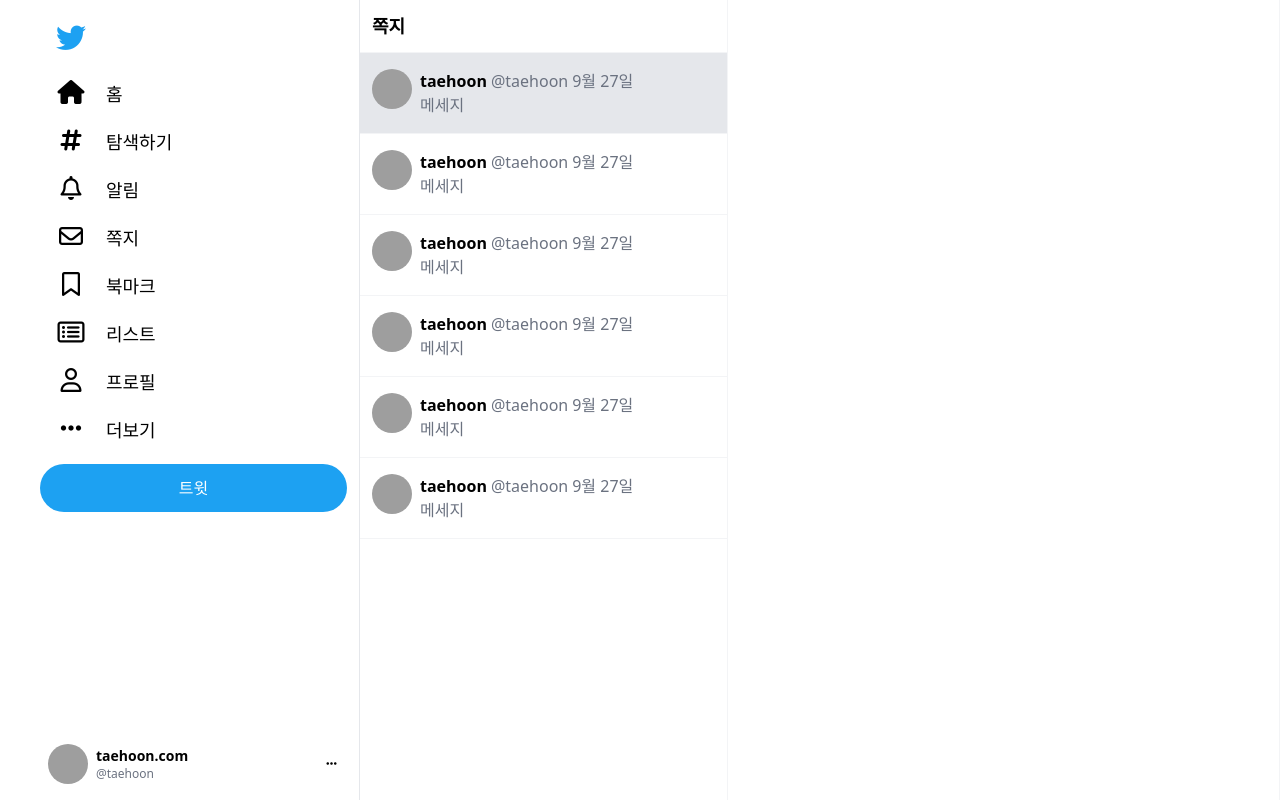
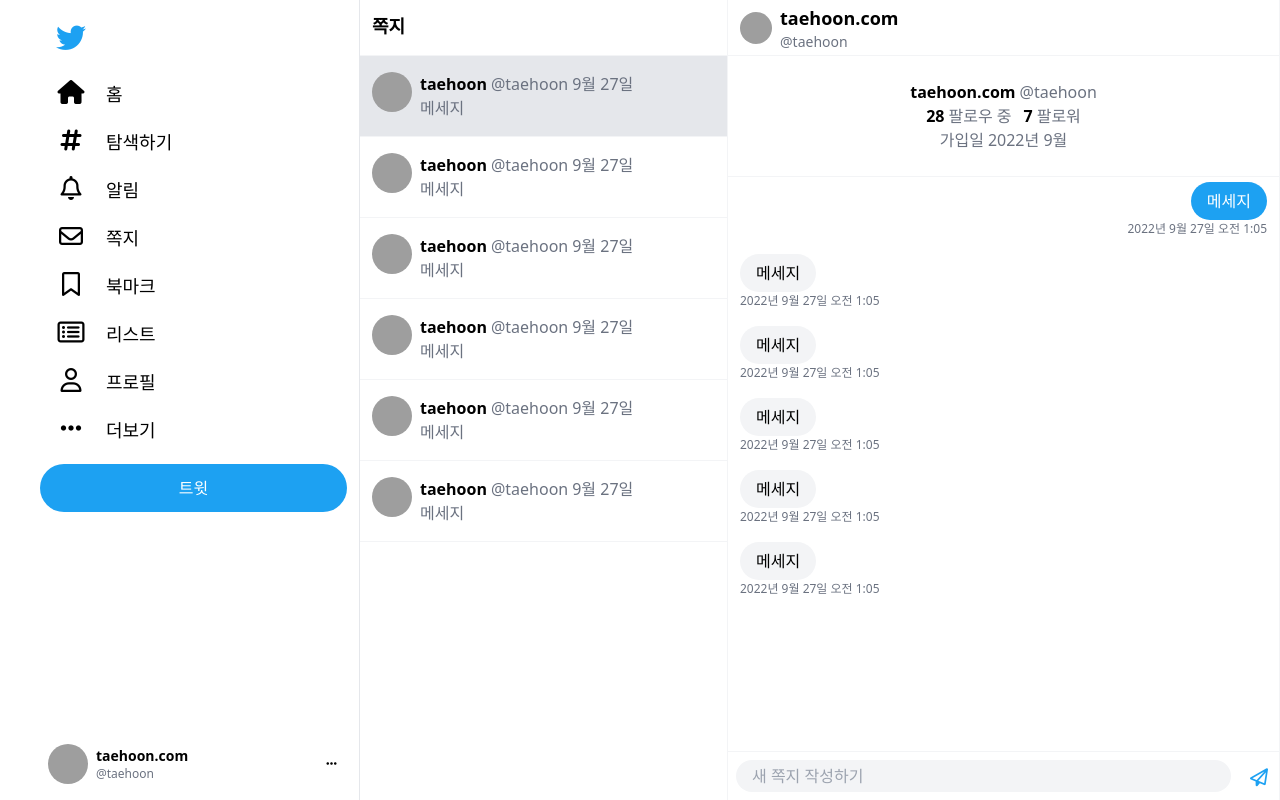
Before and after one commit to Parktaehoon1/vue-twitter, a Vue app: page / in a window 1280 px wide. Built offline with nearby package versions, Linux system fonts and the light colour scheme; grey boxes are pictures that could not be loaded.

Commit message:
프로필 작업 예정

```diff
--- a/src/pages/MessageView.vue
+++ b/src/pages/MessageView.vue
@@ -3,9 +3,16 @@
     <!-- chat list -->
     <div class="w-2/5 border-r border-gray-100 overflow-y-scroll">
       <div class="flex flex-col">
-        <div class="p-3 font-bold text-lg border-b border-gray-100">쪽지</div>
+        <div class="p-3 font-bold text-lg border-b border-gray-100 h-14">쪽지</div>
         <div
-          class="flex px-3 py-4 hover:bg-gray-50 border-b border-gray-100 bg-gray-200"
+          class="
+            flex
+            px-3
+            py-4
+            hover:bg-gray-50
+            border-b border-gray-100
+            bg-gray-200
+          "
         >
           <img
             src="http://picsum.photos/200"
@@ -42,7 +49,56 @@
       </div>
     </div>
     <!-- chatting -->
-    <div class="w-3/5 border-r border-gray-100"></div>
+    <div class="w-3/5 border-r border-gray-100">
+      <div class="flex flex-col h-screen">
+        <!-- title -->
+        <div class="flex px-3 h-14 items-center border-b border-gray-100">
+          <img
+            src="http://picsum.photos/100"
+            class="w-8 h-8 rounded-full mr-2 cursor-pointer"
+          />
+          <div>
+            <div class="font-bold text-lg">taehoon.com</div>
+            <div class="text-sm text-gray-500">@taehoon</div>
+          </div>
+        </div>
+        <!-- user info -->
+        <div class="flex flex-col justify-center items-center border-b border-gray-100 hover:bg-gray-50 py-6">
+          <div>
+            <span class="font-bold mr-1">taehoon.com</span>
+            <span class="text-gray-500">@taehoon</span>
+          </div>
+          <div>
+            <span class="font-bold mr-1">28</span><span class="text-gray-500">팔로우 중</span>
+            <span class="font-bold ml-3 mr-1">7</span><span class="text-gray-500">팔로워</span>
+          </div>
+          <div>
+            <span class="text-gray-500 mr-1">가입일</span>
+            <span class="text-gray-500">2022년 9월</span>
+          </div>
+        </div>
+        <div class="flex-1 overflow-y-scroll">
+        <!-- chat bubble : my chat -->
+        <div class="text-right px-3 py-3">
+          <span class="bg-primary text-white px-4 py-2 rounded-full">메세지</span>
+          <div class="mt-2 text-xs text-gray-500">2022년 9월 27일 오전 1:05</div>
+        </div>
+        <!-- chat bubble : other chat -->
+        <div class="text-left px-3 py-3" v-for="chat in 5" :key="chat">
+          <span class="bg-gray-100 px-4 py-2 rounded-full">메세지</span>
+          <div class="mt-2 text-xs text-gray-500">2022년 9월 27일 오전 1:05</div>
+        </div>
+</div>
+
+        <!-- chat inout -->
+        <div class="flex items-center bg-white border-t border-gray-100 sticky">
+          <input type="text" class="m-2 py-1 px-4 rounded-full bg-gray-100 resize-none outline-none flex-1" placeholder="새 쪽지 작성하기">
+        <button class="text-center">
+          <i class="far fa-paper-plane text-primary text-lg hover:bg-blue-50 p-2 rounded-full w-10 h-10"></i>
+        </button>
+        </div>
+      </div>
+    </div>
   </div>
 </template>
 
```
